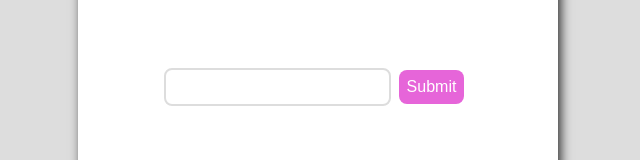
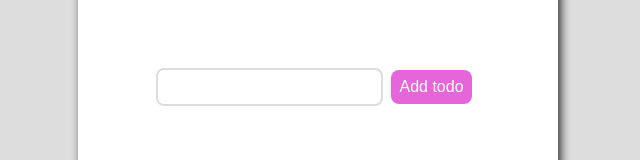
Before and after one commit to PetterFogel/angular-project, an Angular app: page / in a window 1280 px wide. Shown: the part 150-310 px from the top of the page, without its empty margins (322-962 px from the left). Built offline with nearby package versions, Linux system fonts and the light colour scheme.

Commit message:
Add some logic to console.log input value

```diff
--- a/src/app/app.component.css
+++ b/src/app/app.component.css
@@ -8,4 +8,5 @@
     justify-content: space-around;
     align-items: center;
     box-shadow: 3px 3px 10px #333;
+    border-radius: 0.5rem;
 }
--- a/src/app/components/form/form.component.html
+++ b/src/app/components/form/form.component.html
@@ -1,4 +1,4 @@
 <form action="/">
-    <input class="form-input" type="text">
-    <input class="form-btn" type="submit" value="Submit">
+    <input (keyup)="getValue($event)" class="form-input" type="text">
+    <input (click)="test($event)" class="form-btn" type="submit" value="Add todo">
 </form>
--- a/src/app/components/form/form.component.ts
+++ b/src/app/components/form/form.component.ts
@@ -6,10 +6,20 @@ import { Component, OnInit } from '@angular/core';
   styleUrls: ['./form.component.css']
 })
 export class FormComponent implements OnInit {
+  inputValue: any
 
   constructor() { }
 
   ngOnInit(): void {
   }
 
+  getValue(val: any) {
+    this.inputValue = val.target.value
+  }
+
+  test(e: Event) {
+    e.preventDefault();
+    console.log(this.inputValue);
+  }
+
 }
--- a/src/app/components/todo-list/todo-list.component.ts
+++ b/src/app/components/todo-list/todo-list.component.ts
@@ -1,15 +1,17 @@
 import { Component, OnInit } from '@angular/core';
-
 @Component({
   selector: 'app-todo-list',
   templateUrl: './todo-list.component.html',
   styleUrls: ['./todo-list.component.css']
 })
+
 export class TodoListComponent implements OnInit {
+
 
   constructor() { }
 
   ngOnInit(): void {
+
   }
 
 }
```
